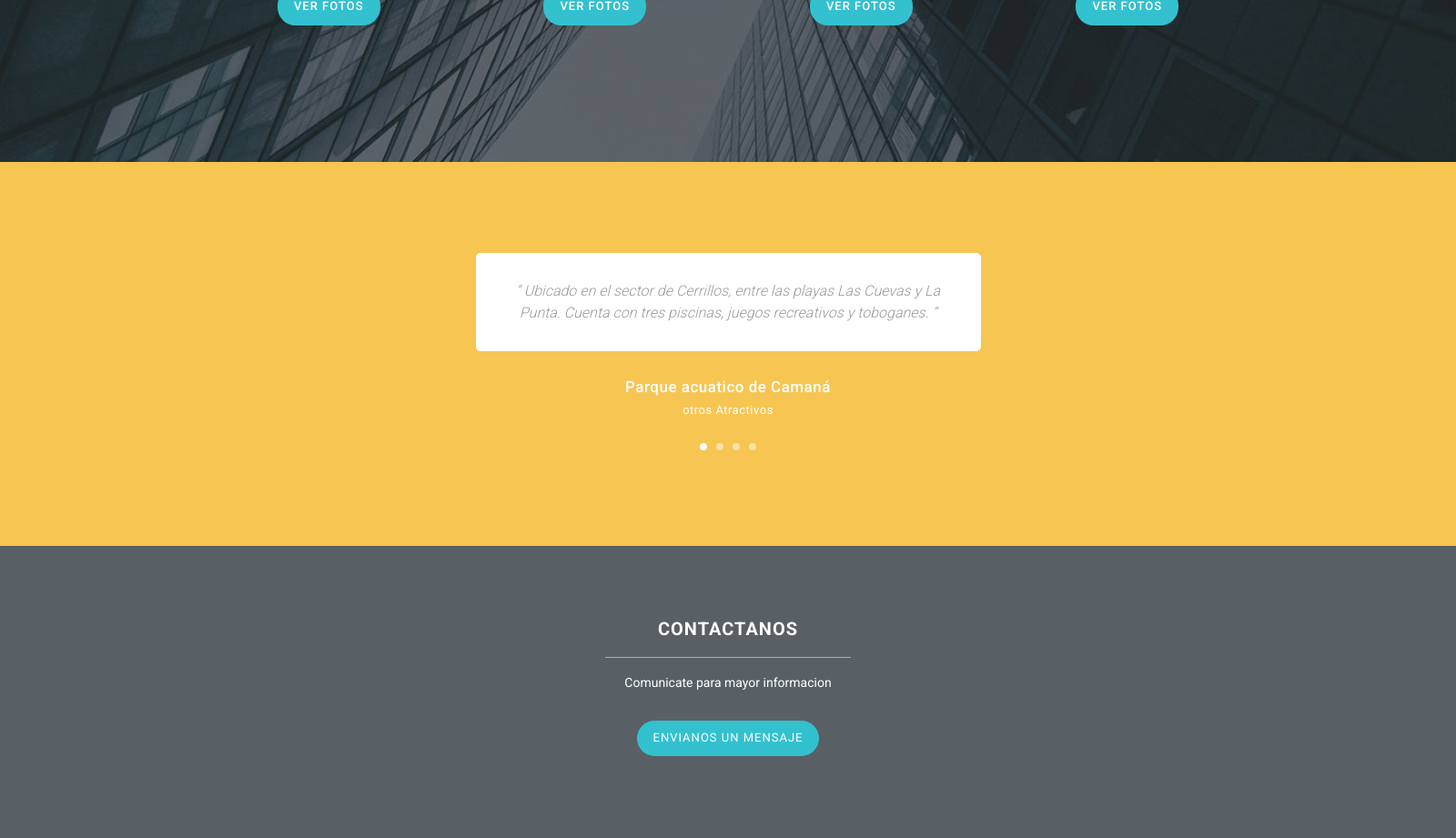
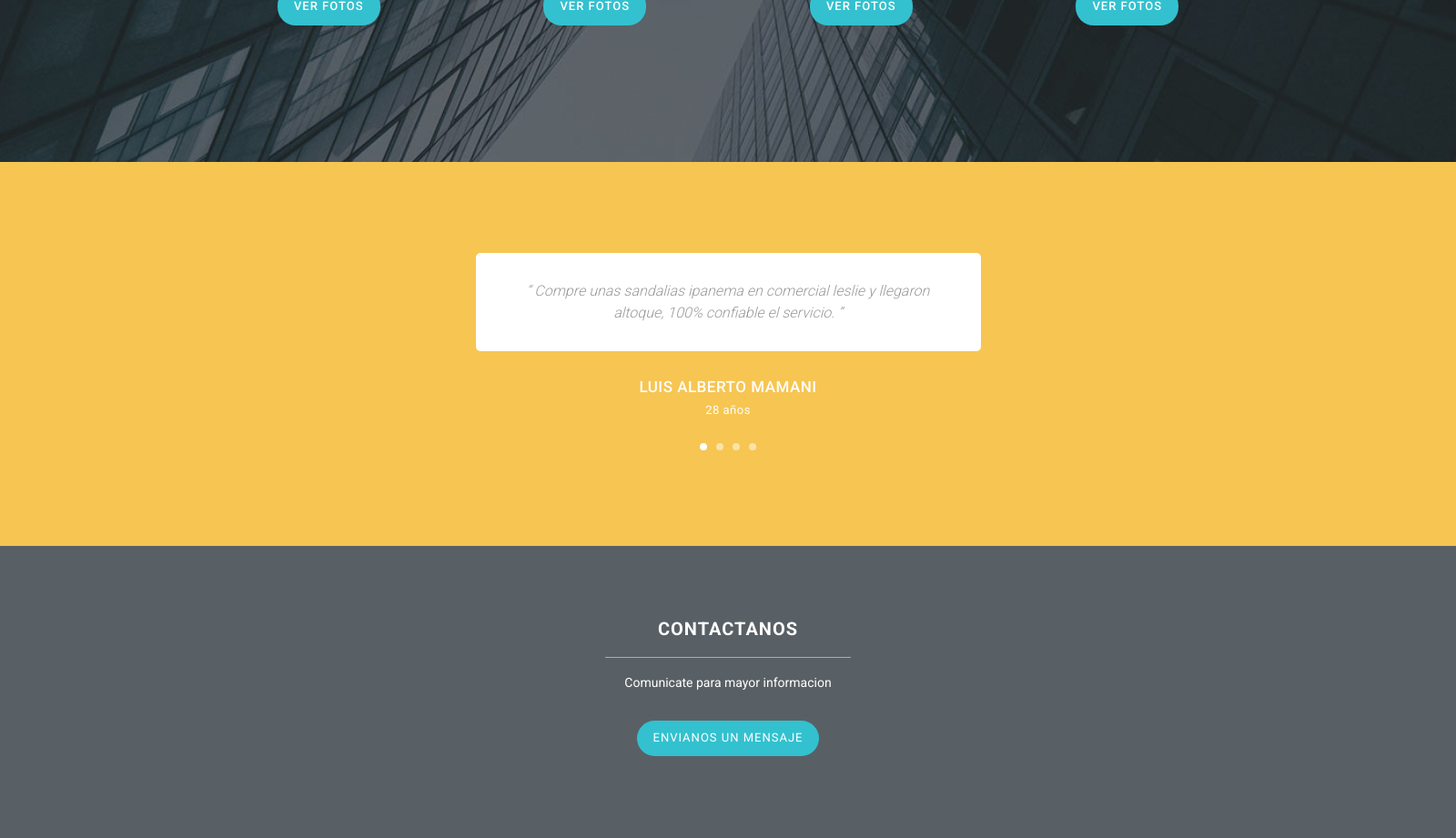
Before and after one commit to toni0224/Comercial-Leslie, a PHP site: page /php_html.php in a window 1600 px wide. Shown: the part 3131-4052 px from the top of the page at 91% size. Run offline with PHP 8.4, Linux system fonts and the light colour scheme; some libraries are stand-ins or nearby versions.

Commit message:
presentable 4..

```diff
--- a/php_html.php
+++ b/php_html.php
@@ -376,30 +376,30 @@ http://www.templatemo.com/tm-506-tinker
                     <div id="owl-testimonials" class="owl-carousel owl-theme">
                         <div class="item">
                             <div class="testimonials-item">
-                                <p>“ Ubicado en el sector de Cerrillos, entre las playas Las Cuevas y La Punta. Cuenta con tres piscinas, juegos recreativos y toboganes. ”</p>
-                                <h4>Parque acuatico de Camaná</h4>
-                                <span>otros Atractivos</span>
+                                <p>“ Compre unas sandalias ipanema en comercial leslie y llegaron altoque, 100% confiable el servicio. ”</p>
+                                <h4>LUIS ALBERTO MAMANI</h4>
+                                <span>28 años</span>
                             </div>
                         </div>
                         <div class="item">
                             <div class="testimonials-item">
-                                <p>“ Con una superficie total de 5 km2, esta ciudadela presenta elementos culturales chuquibamba e inca. ”</p>
-                                <h4>Ciudadella inca de Pillistay</h4>
-                                <span>otros Atractivos</span>
+                                <p>“ Compre unas sandalias y me regalaron un dulce,  gran servicio el de comercial leslie. ”</p>
+                                <h4>Sandra Canales Canales</h4>
+                                <span>25 años</span>
                             </div>
                         </div>
                         <div class="item">
                             <div class="testimonials-item">
-                                <p>“ Ubicadas en la margen derecha del río Camaná. ”</p>
-                                <h4>Lagunas de Pucchún</h4>
-                                <span>otros Atractivos</span>
+                                <p>“ Gran servicio el de comercial Leslie, 100% recomendado ”</p>
+                                <h4>JOSE CARLOS LUNA CHACON</h4>
+                                <span>22 años</span>
                             </div>
                         </div>
                         <div class="item">
                             <div class="testimonials-item">
-                                <p>“ Cuenta con una playa de aguas transparentes y tranquilas, donde es posible realizar actividades de pesca y buceo. ”</p>
-                                <h4>Caleta del Inca</h4>
-                                <span>otros Atractivos</span>
+                                <p>“ Gran calidad la de las sandalias Ipanema y muy buen servicio de comercial leslie. ”</p>
+                                <h4>GIANCARLO AMESQUITA DURANT</h4>
+                                <span>26 años</span>
                             </div>
                         </div>
                     </div>
```
